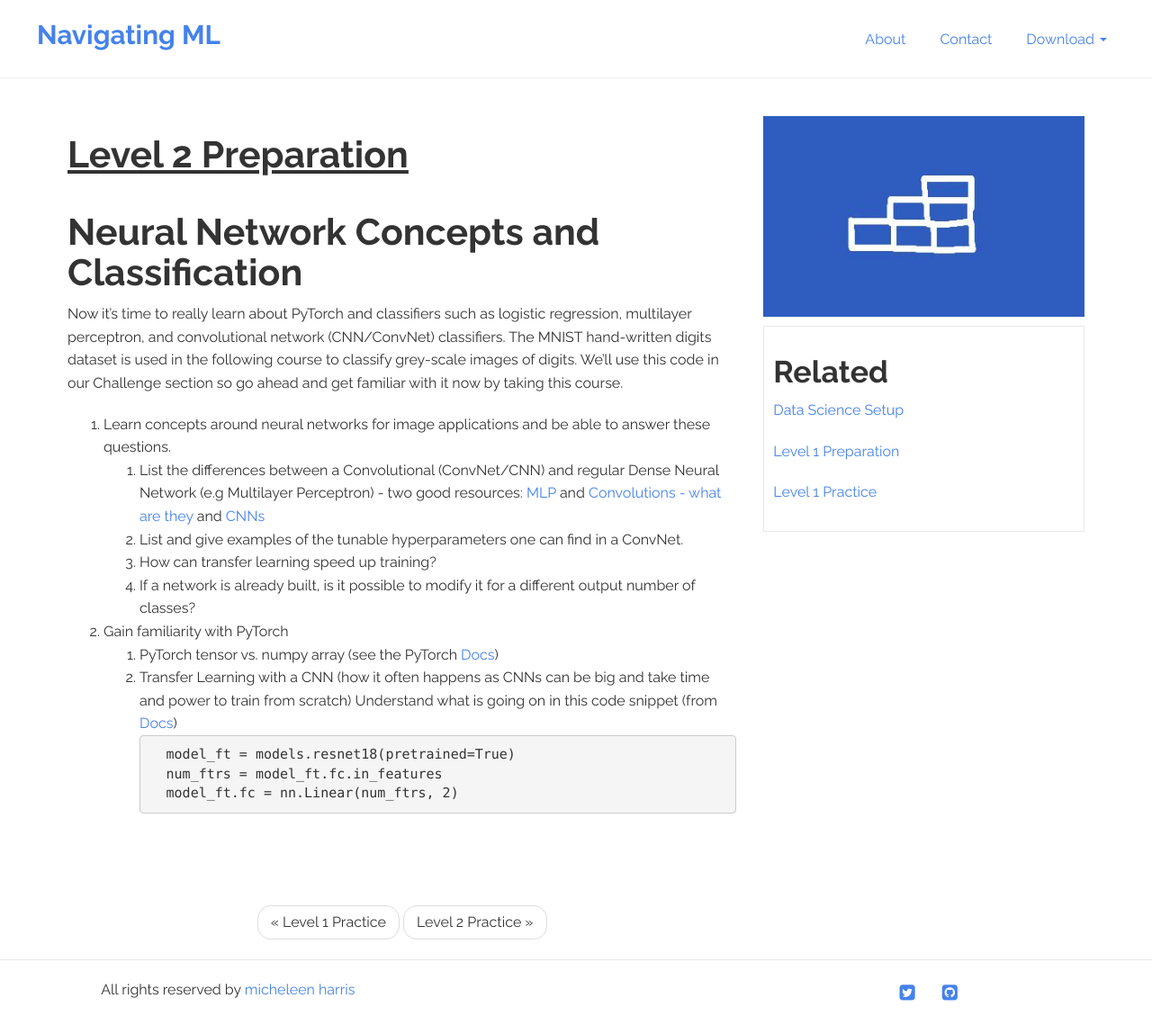
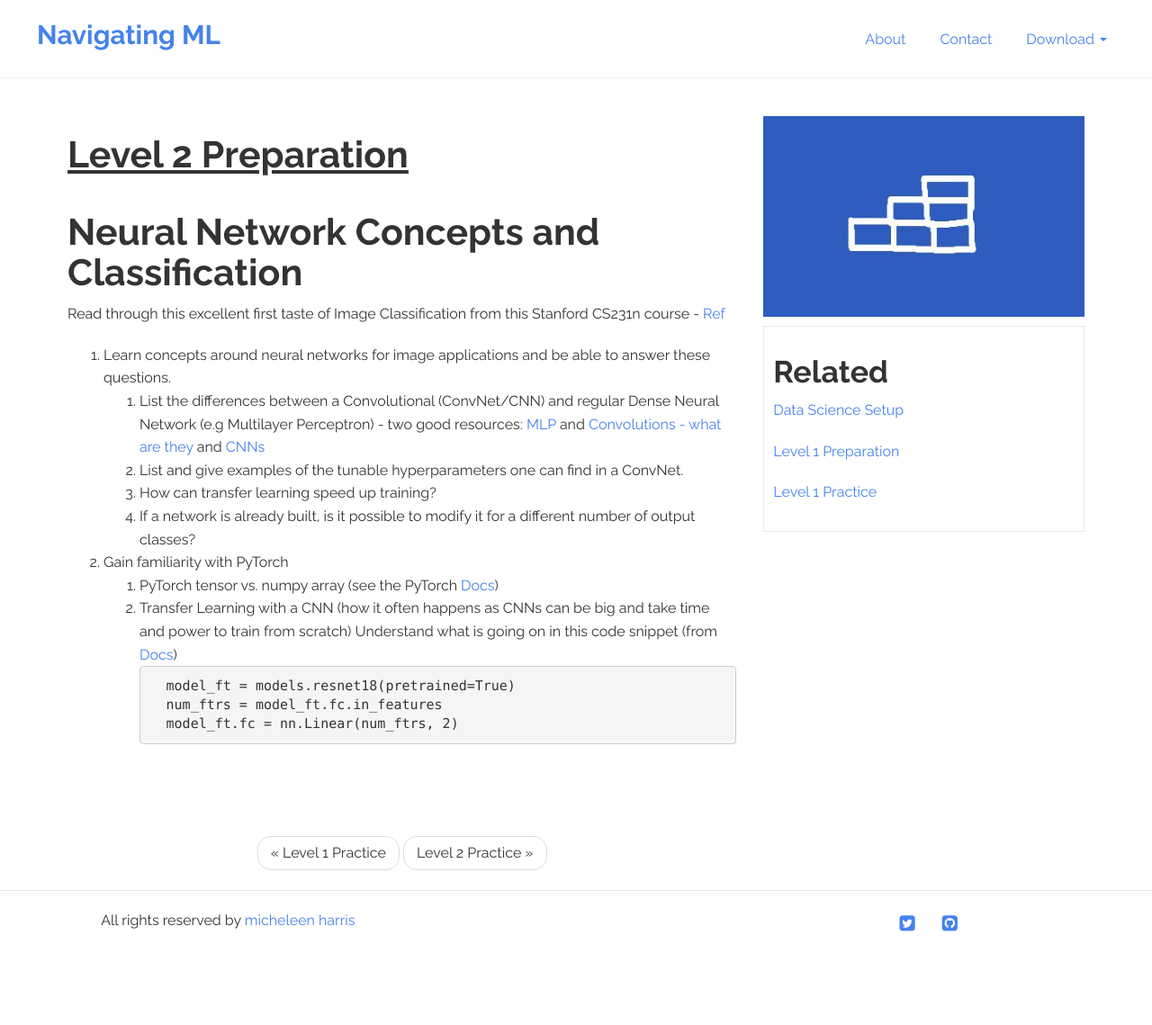
Before and after one commit to dataqueso/navigating-ml, a Jekyll site: the page built from _posts/2018-11-06-level2_prep.md, in a window 1280 px wide. Shown: the whole page at 90% size. Built offline with Jekyll 4.4.1, drawn with Linux system fonts in a browser that asks for light colours; comment, search, counter and statistics services are not loaded; after the commit the page ends 1062 px from its top, so only the background shows below that.

Commit message:
retitle and link update

```diff
--- a/_posts/2018-11-06-level2_prep.md
+++ b/_posts/2018-11-06-level2_prep.md
@@ -8,13 +8,13 @@
 
 # Neural Network Concepts and Classification
 
-Now it's time to really learn about PyTorch and classifiers such as logistic regression, multilayer perceptron, and convolutional network (CNN/ConvNet) classifiers.  The MNIST hand-written digits dataset is used in the following course to classify grey-scale images of digits.  We'll use this code in our Challenge section so go ahead and get familiar with it now by taking this course.
+Read through this excellent first taste of Image Classification from this Stanford CS231n course - <a href="http://cs231n.github.io/classification/">Ref</a>
 
 1. Learn concepts around neural networks for image applications and be able to answer these questions.
     1.  List the differences between a Convolutional (ConvNet/CNN) and regular Dense Neural Network (e.g Multilayer Perceptron) - two good resources:  [MLP](https://towardsdatascience.com/multi-layer-neural-networks-with-sigmoid-function-deep-learning-for-rookies-2-bf464f09eb7f) and [Convolutions - what are they](http://colah.github.io/posts/2014-07-Understanding-Convolutions/) and [CNNs](http://colah.github.io/posts/2014-07-Conv-Nets-Modular/)
     2.  List and give examples of the tunable hyperparameters one can find in a ConvNet.
     3.  How can transfer learning speed up training?
-    4.  If a network is already built, is it possible to modify it for a different output number of classes?
+    4.  If a network is already built, is it possible to modify it for a different number of output classes?
 
 2.  Gain familiarity with PyTorch
     1.  PyTorch tensor vs. numpy array (see the PyTorch [Docs](https://pytorch.org/tutorials/beginner/pytorch_with_examples.html))
```
Also changed, not shown: _posts/2018-11-08-level1_practice.md (+2 -2 lines), 3 other files.
